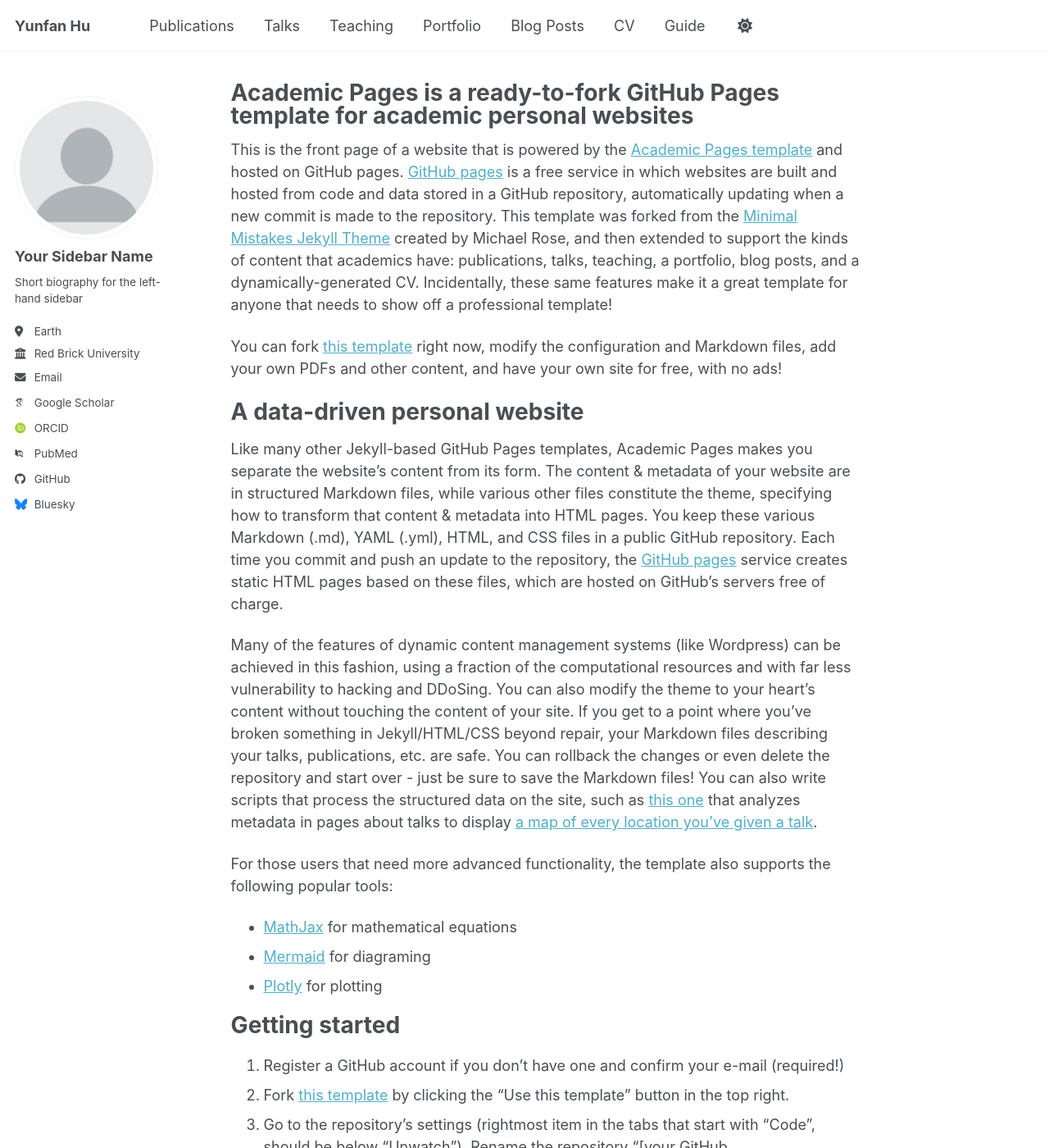
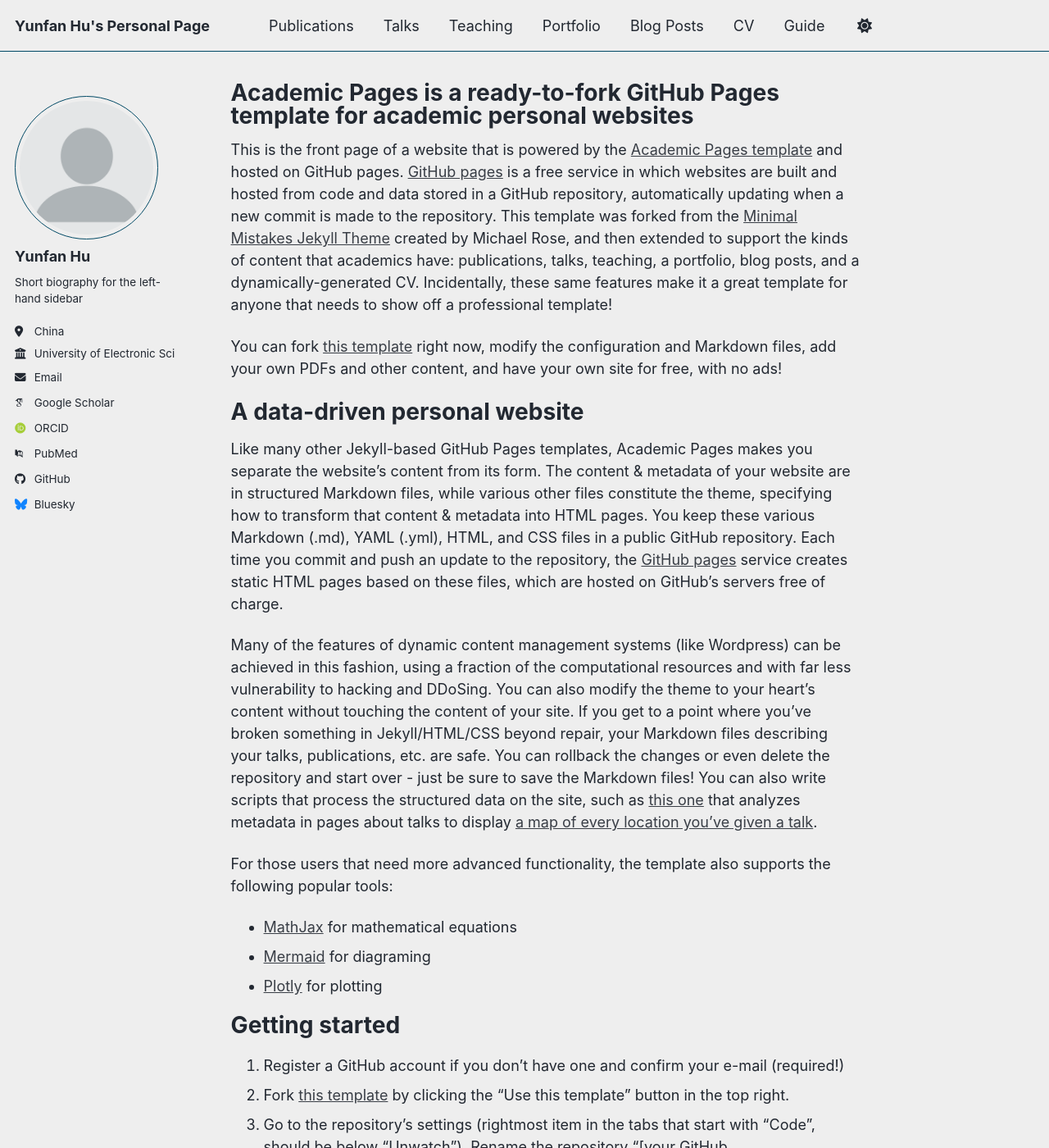
Before and after one commit to HYF0514/HYF0514.github.io, a Jekyll site: the page built from _pages/about.md, in a window 1280 px wide and 1400 px high. Shown: the whole window at 82% size. Built offline with Jekyll 4.4.1, drawn with Linux system fonts in a browser that asks for light colours; some web fonts are replaced; a script bundle is joined from its source files by our own code; library files that are not in the unit come from our copies.

Commit message:
Update _config.yml

```diff
--- a/_config.yml
+++ b/_config.yml
@@ -8,12 +8,12 @@
 
 # Basic Site Settings
 locale                   : "en-US"
-site_theme               : "default" # Currently available options are "default", "air"
-title                    : "Yunfan Hu"
+site_theme               : "air" # Currently available options are "default", "air"
+title                    : "Yunfan Hu's Personal Page"
 title_separator          : "-"
 name                     : &name "Yunfan Hu"
 description              : &description "Your Name's academic portfolio"   # Update this with a general description of your site, this is the default if not overridden by a page
-url                      : https://academicpages.github.io # The base hostname & protocol for your site e.g. "https://[your GitHub username].github.io",
+url                      : https://hyf0514.github.io # The base hostname & protocol for your site e.g. "https://[your GitHub username].github.io",
                                                            # or if you already have some other page hosted on Github then use "https://[your GitHub username].github.io/[Your Repo Name]"
 baseurl                  : "" # the subpath of your site, e.g. "/blog"
 repository               : "academicpages/academicpages.github.io"
@@ -24,13 +24,13 @@
 author:
   # Biographic information
   avatar           : "profile.png"
-  name             : "Your Sidebar Name"
+  name             : "Yunfan Hu"
   pronouns         : # example: "she/her"
   bio              : "Short biography for the left-hand sidebar"
-  location         : "Earth"
-  employer         : "Red Brick University"
+  location         : "China"
+  employer         : "University of Electronic Science and Technology of China"
   uri              : # URL
-  email            : "none@example.org"
+  email            : "huyunfan0514@gmail.com"
 
   # Academic websites
   academia         : # URL
```
